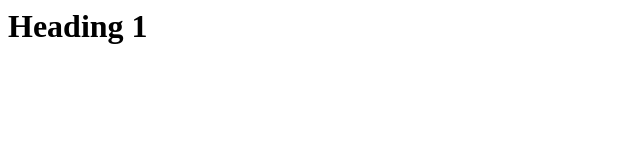
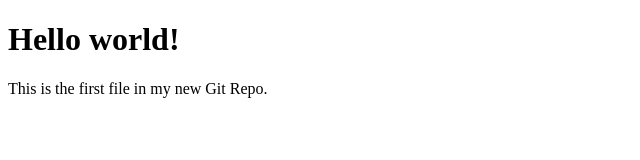
Before and after one commit to mcs-ragnarok/develop, a plain HTML site: page index.html in a window 1280 px wide. Shown: the whole page, without its empty margins (0-640 px from the left). Drawn offline with Linux system fonts and the light colour scheme.

Commit message:
Updated Index.html

```diff
--- a/index.html
+++ b/index.html
@@ -1,5 +1,12 @@
+ <!DOCTYPE html>
 <html>
+<head>
+<title>Hello World!</title>
+</head>
+<body>
 
-  <h1>Heading 1</h1>
+<h1>Hello world!</h1>
+<p>This is the first file in my new Git Repo.</p>
 
-  </html>
+</body>
+</html>
```
